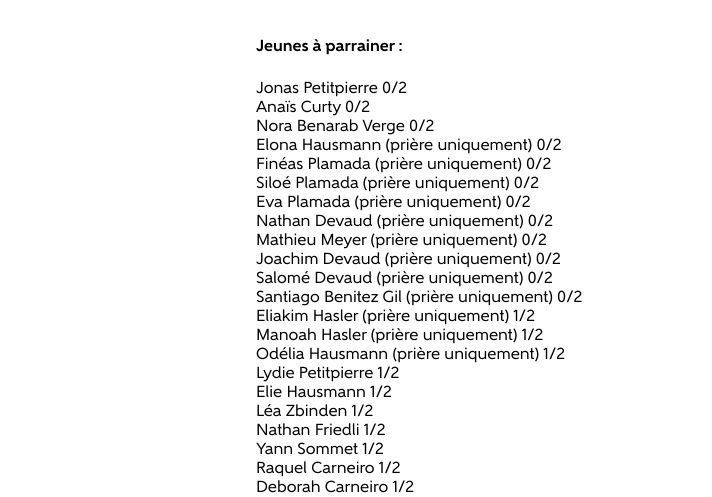
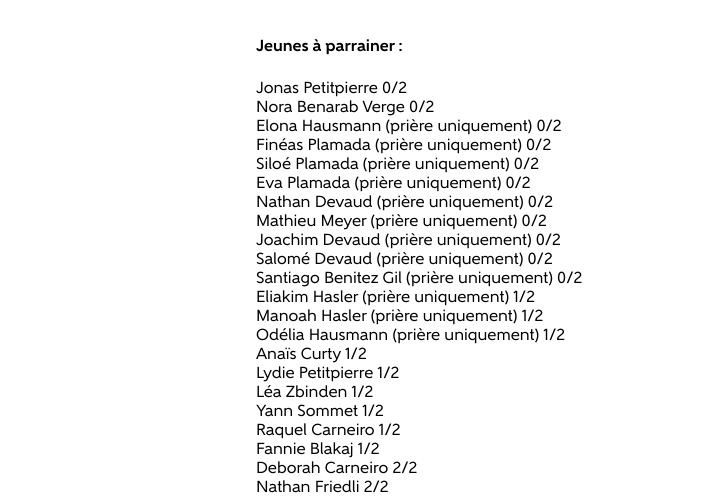
Before and after one commit to doxa-tech/waykup.ch, a plain HTML site: page parrainage.html in a window 1280 px wide. Shown: the part 300-797 px from the top of the page, 0-712 px from the left. Drawn offline with Linux system fonts and the light colour scheme; files whose address does not match are found by name.

Commit message:
camp list updated

```diff
--- a/parrainage.html
+++ b/parrainage.html
@@ -76,7 +76,6 @@
                     <h4>Jeunes à parrainer :</h4>
                     <ul class="list">
                         <li>Jonas Petitpierre 0/2</li>
-                        <li>Anaïs Curty 0/2</li>
                         <li>Nora Benarab Verge 0/2</li>
                         <li>Elona Hausmann (prière uniquement) 0/2</li>
                         <li>Finéas Plamada (prière uniquement) 0/2</li>
@@ -90,14 +89,15 @@
                         <li>Eliakim Hasler (prière uniquement) 1/2</li>
                         <li>Manoah Hasler (prière uniquement) 1/2</li>
                         <li>Odélia Hausmann (prière uniquement) 1/2</li>
+                        <li>Anaïs Curty 1/2</li>
                         <li>Lydie Petitpierre 1/2</li>
-                        <li>Elie Hausmann 1/2</li>
                         <li>Léa Zbinden 1/2</li>
-                        <li>Nathan Friedli 1/2</li>
                         <li>Yann Sommet 1/2</li>
                         <li>Raquel Carneiro 1/2</li>
-                        <li>Deborah Carneiro 1/2</li>
                         <li>Fannie Blakaj 1/2</li>
+                        <li>Deborah Carneiro 2/2</li>
+                        <li>Nathan Friedli 2/2</li>
+                        <li>Elie Hausmann 2/2</li>
                         <li>Mélissa Zbinden 2/2</li>
                         <li>Coralie Friedli 2/2</li>
                         <li>Joel Carman 2/2</li>
```
